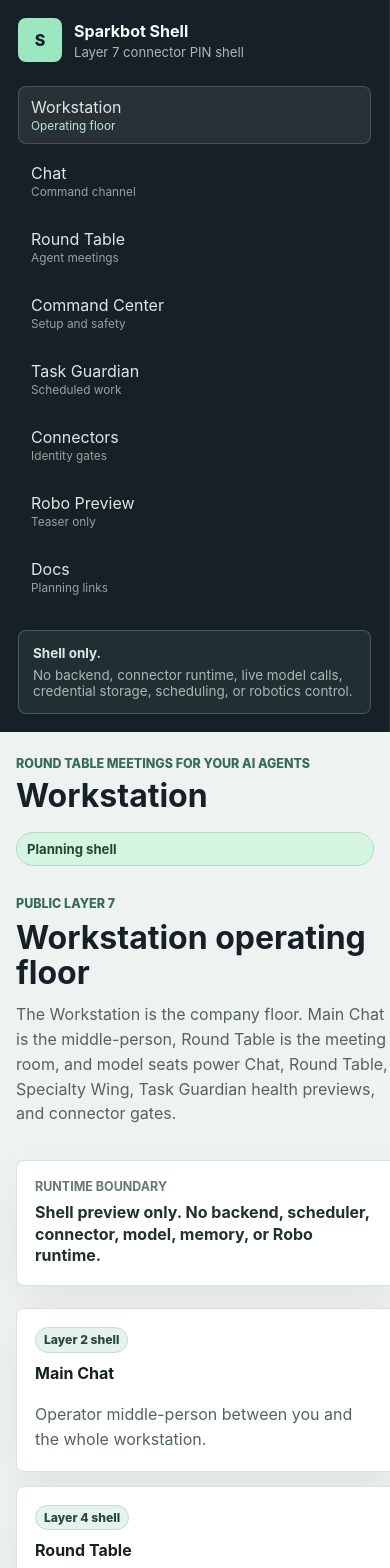
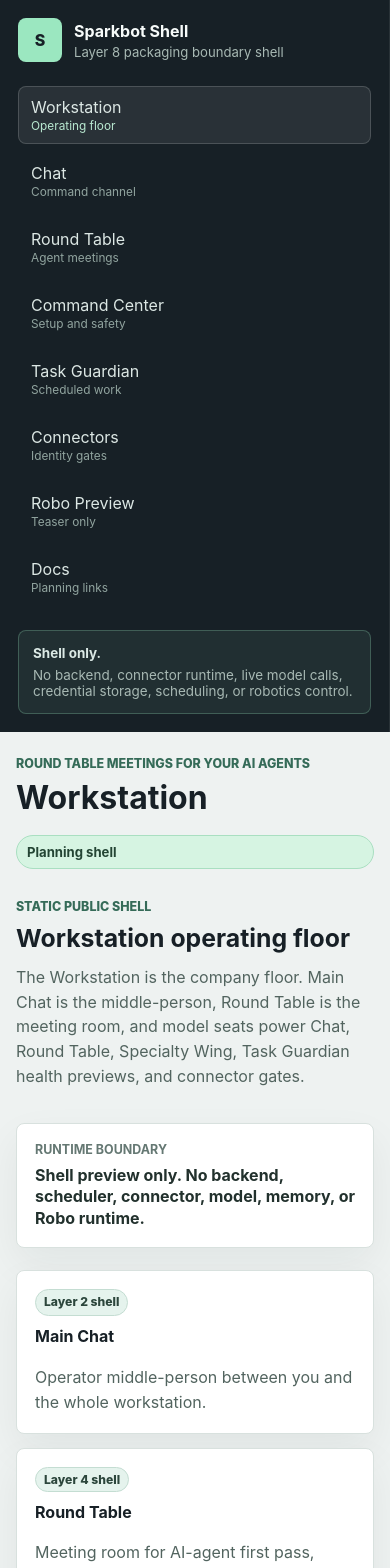
Before and after one commit to armpit-symphony/Sparkbot_shell, a React (Vite) app: page / in a window 390 px wide. Shown: the top 1568 px of the page. Built offline with nearby package versions, Linux system fonts and the light colour scheme.

Commit message:
Assess Sparkbot shell visual QA readiness

```diff
--- a/package.json
+++ b/package.json
@@ -1,6 +1,6 @@
 {
   "name": "sparkbot-shell",
-  "version": "0.7.0-layer7",
+  "version": "0.8.0-layer8",
   "private": true,
   "type": "module",
   "scripts": {
--- a/src/App.tsx
+++ b/src/App.tsx
@@ -30,13 +30,23 @@ const navItems: NavItem[] = [
 
 const pageKeys = new Set<PageKey>(navItems.map((item) => item.key));
 
-function getRouteFromHash(): PageKey {
-  const route = window.location.hash.replace(/^#\/?/, "") as PageKey;
-  return pageKeys.has(route) ? route : "workstation";
+const routeAliases: Record<string, PageKey> = {
+  "": "workstation",
+  robo: "robo-preview",
+};
+
+function getRouteFromLocation(): PageKey {
+  const hashRoute = window.location.hash.replace(/^#\/?/, "");
+  const pathRoute = window.location.pathname.replace(/^\/+/, "").split("/")[0];
+  const route = hashRoute || pathRoute;
+  const alias = routeAliases[route];
+
+  if (alias) return alias;
+  return pageKeys.has(route as PageKey) ? (route as PageKey) : "workstation";
 }
 
 export function App() {
-  const [activePage, setActivePage] = useState<PageKey>(() => getRouteFromHash());
+  const [activePage, setActivePage] = useState<PageKey>(() => getRouteFromLocation());
   const [shellState, setShellState] = useState<ShellState>(demoShellState);
   const activeNavItem = useMemo(
     () => navItems.find((item) => item.key === activePage) ?? navItems[0],
@@ -44,9 +54,13 @@ export function App() {
   );
 
   useEffect(() => {
-    const onHashChange = () => setActivePage(getRouteFromHash());
-    window.addEventListener("hashchange", onHashChange);
-    return () => window.removeEventListener("hashchange", onHashChange);
+    const onLocationChange = () => setActivePage(getRouteFromLocation());
+    window.addEventListener("hashchange", onLocationChange);
+    window.addEventListener("popstate", onLocationChange);
+    return () => {
+      window.removeEventListener("hashchange", onLocationChange);
+      window.removeEventListener("popstate", onLocationChange);
+    };
   }, []);
 
   return (
@@ -58,7 +72,7 @@ export function App() {
           </span>
           <span>
             <strong>Sparkbot Shell</strong>
-            <span>Layer 7 connector PIN shell</span>
+            <span>Layer 8 packaging boundary shell</span>
           </span>
         </a>
 
@@ -136,7 +150,7 @@ export function App() {
           <section className="page-section">
             <div className="intro-row">
               <div>
-                <p className="section-label">Public Layer 7</p>
+                <p className="section-label">Static public shell</p>
                 <h2>Task Guardian preview</h2>
                 <p>
                   Task Guardian is the scheduled work manager direction. This preview shows read-only PC/server health
--- a/src/components/ConnectorIdentityShell.tsx
+++ b/src/components/ConnectorIdentityShell.tsx
@@ -73,10 +73,10 @@ export function ConnectorIdentityShell({
     <section className={compact ? "connector-shell compact" : "connector-shell page-section"}>
       <div className="intro-row">
         <div>
-          <p className="section-label">Public Layer 7</p>
+          <p className="section-label">Static public shell</p>
           <h2>Connector identity / PIN shell</h2>
           <p>
-            Connectors are optional operator communication channels. Layer 7 previews setup status, identity gates,
+            Connectors are optional operator communication channels. This shell previews setup status, identity gates,
             PIN step-up, fail-closed private recall, and delivery caveats with static demo state only.
           </p>
         </div>
--- a/src/components/MemoryContextPreview.tsx
+++ b/src/components/MemoryContextPreview.tsx
@@ -57,7 +57,7 @@ export function MemoryContextPreview({ events, retrievalPreview, compact = false
           <p className="section-label">Memory / context spine</p>
           <h2>Context adapter shell</h2>
           <p>
-            Layer 7 previews source-labeled context events for health reports, delivery warnings, and connector recall
+            This shell previews source-labeled context events for health reports, delivery warnings, and connector recall
             gates. It does not persist memory, retrieve context, or call a Guardian memory service.
           </p>
         </div>
@@ -142,7 +142,7 @@ export function MemoryContextPreview({ events, retrievalPreview, compact = false
             ))}
           </div>
         </div>
-        <small>{retrievalPreview.resultCount} demo results. No real retrieval runs in Layer 7.</small>
+        <small>{retrievalPreview.resultCount} demo results. No real retrieval runs in this shell.</small>
       </div>
     </section>
   );
--- a/src/components/StatusBadge.tsx
+++ b/src/components/StatusBadge.tsx
@@ -5,7 +5,7 @@ type StatusBadgeProps = {
 };
 
 const labels: Record<ModelSeatSetupStatus, string> = {
-  configured: "Configured",
+  configured: "Configured preview",
   setup_needed: "Setup needed",
   disabled: "Disabled",
   unreachable: "Unreachable",
--- a/src/components/TaskGuardianPreview.tsx
+++ b/src/components/TaskGuardianPreview.tsx
@@ -53,11 +53,11 @@ export function TaskGuardianPreview({
           <p className="section-label">Task Guardian</p>
           <h2>Health-check report shell</h2>
           <p>
-            Task Guardian is a scheduled work manager direction. Layer 7 keeps app/in-room delivery as the default and
+            Task Guardian is a scheduled work manager direction. This shell keeps app/in-room delivery as the default and
             previews external connector readiness without adding sends.
           </p>
         </div>
-        <span className="status-badge setup_needed">Layer 7 shell</span>
+        <span className="status-badge setup_needed">Static shell</span>
       </div>
 
       <div className="runtime-boundary compact">
--- a/src/components/WorkstationShell.tsx
+++ b/src/components/WorkstationShell.tsx
@@ -76,7 +76,7 @@ export function WorkstationShell({ shellState }: WorkstationShellProps) {
     <section className="page-section">
       <div className="intro-row">
         <div>
-          <p className="section-label">Public Layer 7</p>
+          <p className="section-label">Static public shell</p>
           <h2>Workstation operating floor</h2>
           <p>
             The Workstation is the company floor. Main Chat is the middle-person, Round Table is the meeting room, and
@@ -201,7 +201,7 @@ export function WorkstationShell({ shellState }: WorkstationShellProps) {
             <p className="section-label">Shared company memory preview</p>
             <h2>Memory / context spine</h2>
             <p>
-              Company memory is contract-only in Layer 7. Saved meeting notes and safe health summaries can become
+              Company memory is contract-only in this shell. Saved meeting notes and safe health summaries can become
               future context; drafts, raw transcripts, credentials, and unverified connector recall stay excluded.
             </p>
           </div>
@@ -245,7 +245,7 @@ export function WorkstationShell({ shellState }: WorkstationShellProps) {
           <article className="template-card">
             <strong>{shellState.memoryContext.retrievalPreview.resultCount}</strong>
             <p>demo context sources included in Main Chat handoff preview</p>
-            <small>Layer 7 contract only</small>
+            <small>Contract only</small>
           </article>
         </div>
       </section>
--- a/src/pages/DocsPage.tsx
+++ b/src/pages/DocsPage.tsx
@@ -3,10 +3,14 @@ const docs = [
   ["Feature classification", "FEATURE_CLASSIFICATION.md"],
   ["Extraction map", "EXTRACTION_MAP.md"],
   ["Public artifact manifest", "PUBLIC_ARTIFACT_MANIFEST.md"],
+  ["Public docs index", "PUBLIC_DOCS_INDEX.md"],
   ["Sanitization checklist", "SANITIZATION_CHECKLIST.md"],
   ["Public MVP roadmap", "PUBLIC_MVP_ROADMAP.md"],
   ["Repo separation rules", "REPO_SEPARATION_RULES.md"],
   ["Extraction readiness assessment", "EXTRACTION_READINESS_ASSESSMENT.md"],
+  ["Shell visual QA report", "SHELL_VISUAL_QA_REPORT.md"],
+  ["Shell product assessment", "SHELL_PRODUCT_ASSESSMENT.md"],
+  ["Shell layer readiness scorecard", "SHELL_LAYER_READINESS_SCORECARD.md"],
   ["Layer 1 app frame status", "LAYER_1_APP_FRAME_STATUS.md"],
   ["Layer 2 chat/model config status", "LAYER_2_CHAT_MODEL_CONFIG_STATUS.md"],
   ["Layer 3 workstation and command center status", "LAYER_3_WORKSTATION_COMMAND_CENTER_STATUS.md"],
@@ -17,7 +21,7 @@ const docs = [
 ] as const;
 
 const repoDocsBase =
-  "https://github.com/armpit-symphony/Sparkbot_shell/blob/public-release-layer-7-connector-pin-shell/docs";
+  "https://github.com/armpit-symphony/Sparkbot_shell/blob/public-release-shell-visual-qa-assessment/docs";
 
 export function DocsPage() {
   return (
--- a/src/styles.css
+++ b/src/styles.css
@@ -15,6 +15,7 @@ body {
   margin: 0;
   min-width: 320px;
   min-height: 100vh;
+  overflow-x: hidden;
 }
 
 a {
@@ -26,6 +27,12 @@ a {
   display: grid;
   grid-template-columns: 280px minmax(0, 1fr);
   min-height: 100vh;
+  max-width: 100vw;
+  overflow-x: hidden;
+}
+
+.app-shell * {
+  min-width: 0;
 }
 
 .sidebar {
@@ -121,6 +128,14 @@ a {
   padding: 28px;
 }
 
+.topbar > *,
+.intro-row > *,
+.card-heading > *,
+.page-section,
+.config-panel {
+  min-width: 0;
+}
+
 .topbar {
   display: flex;
   align-items: flex-start;
@@ -151,12 +166,14 @@ h1 {
   margin-bottom: 0;
   font-size: clamp(2rem, 6vw, 4.8rem);
   line-height: 0.95;
+  overflow-wrap: break-word;
 }
 
 h2 {
   margin-bottom: 12px;
   font-size: 2rem;
   line-height: 1.08;
+  overflow-wrap: break-word;
 }
 
 h3 {
@@ -520,7 +537,7 @@ textarea {
 
 .runtime-options {
   display: grid;
-  grid-template-columns: repeat(5, minmax(0, 1fr));
+  grid-template-columns: repeat(auto-fit, minmax(150px, 1fr));
 }
 
 .runtime-option {
@@ -932,7 +949,7 @@ textarea {
 
 .connector-flow-grid {
   display: grid;
-  grid-template-columns: repeat(5, minmax(0, 1fr));
+  grid-template-columns: repeat(auto-fit, minmax(160px, 1fr));
   gap: 10px;
 }
 
@@ -970,7 +987,7 @@ textarea {
 }
 
 .phase-nav {
-  grid-template-columns: repeat(7, minmax(0, 1fr));
+  grid-template-columns: repeat(auto-fit, minmax(130px, 1fr));
 }
 
 .phase-button {
@@ -1272,6 +1289,16 @@ textarea {
 }
 
 @media (max-width: 620px) {
+  h1 {
+    font-size: 2rem;
+    line-height: 1.04;
+  }
+
+  h2 {
+    font-size: 1.55rem;
+    line-height: 1.16;
+  }
+
   .primary-nav,
   .panel-grid {
     grid-template-columns: 1fr;
@@ -1279,6 +1306,25 @@ textarea {
 
   .sidebar {
     padding: 18px;
+  }
+
+  .main-panel,
+  .page-section,
+  .topbar,
+  .intro-row,
+  .config-panel,
+  .workstation-grid,
+  .workstation-card,
+  .status-card,
+  .runtime-boundary {
+    width: 100%;
+    max-width: 100%;
+  }
+
+  p,
+  small,
+  strong {
+    overflow-wrap: break-word;
   }
 
   .chat-message {
```
Also changed, not shown: src/components/ModelSeatEditor.tsx (+8 -3 lines), 7 other files (tests, documents, lock files or other folders).
